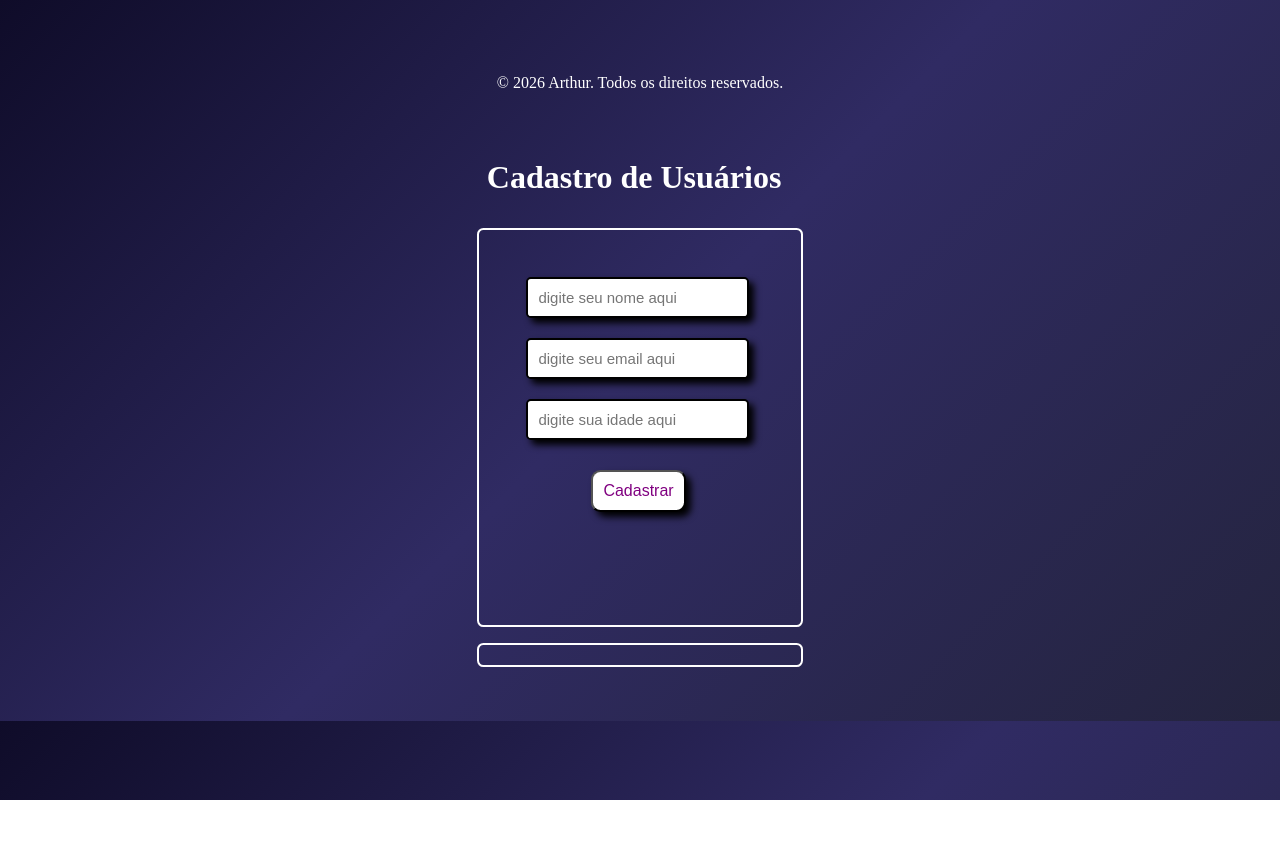
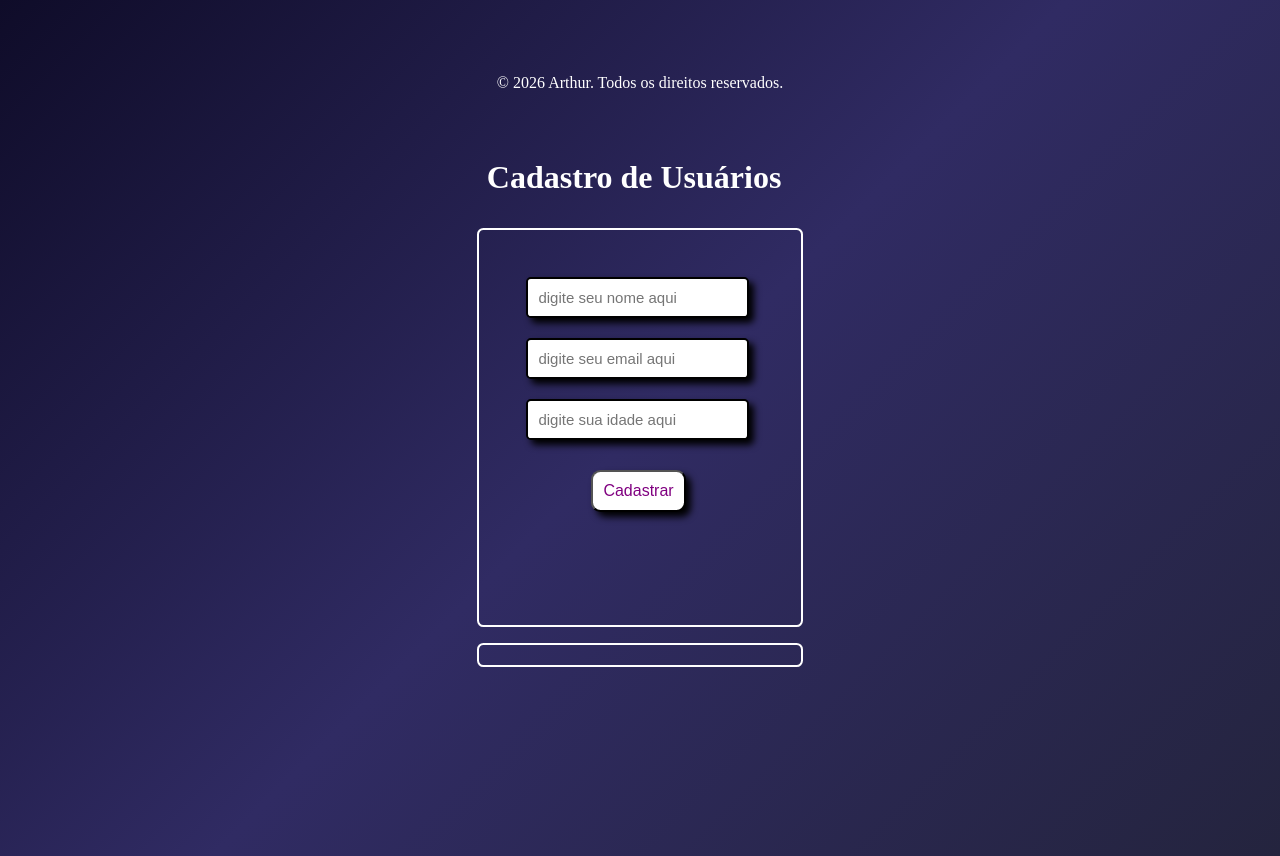
Before and after one commit to arthurrisso19-ship-it/project-react-2, a React (Vite) app: page / in a window 1280 px wide. Before the commit the page ends 800 px from the top, so only its background shows below. Built offline with nearby package versions, Linux system fonts and the light colour scheme.

Commit message:
project-react-2

```diff
--- a/src/App.css
+++ b/src/App.css
@@ -2,7 +2,7 @@ body {
   display: flex;
   justify-content: center;
   background: linear-gradient(135deg, #0f0c29, #302b63, #24243e);
-    background-size: cover;
+  height: 100vh;
 
 }
 * {
```
